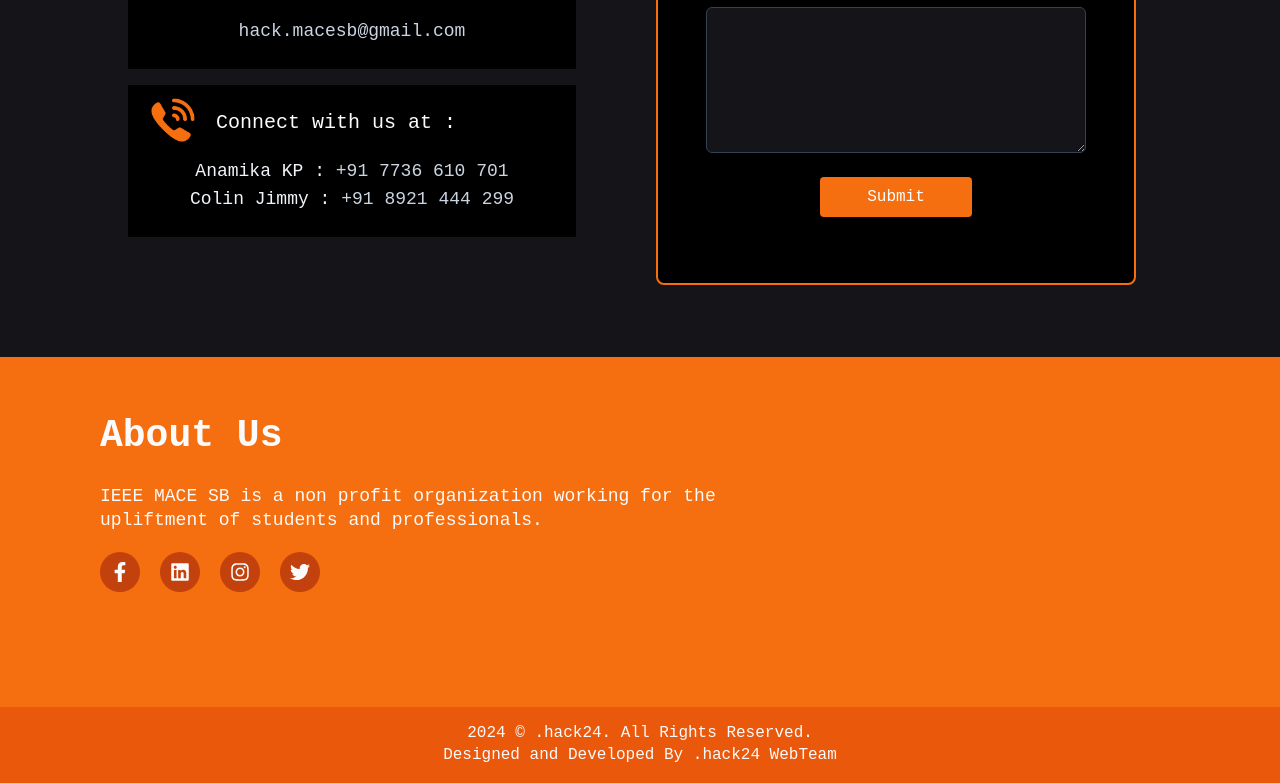
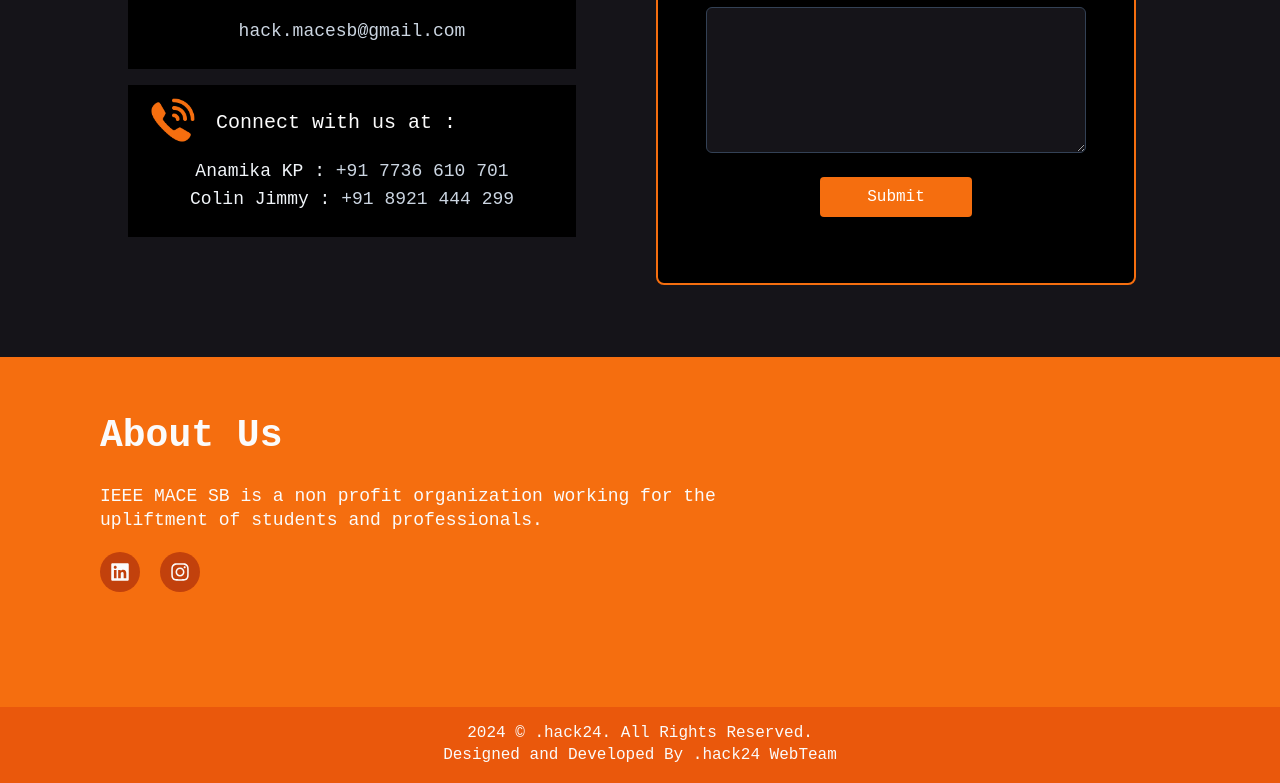
Before and after one commit to FidhaAhamed/hack24-client, a React (Vite) app: page / in a window 1280 px wide. Shown: the part 4433-5216 px from the top of the page. Built offline with nearby package versions, Linux system fonts and the light colour scheme.

Commit message:
Update Footer.tsx

```diff
--- a/src/components/Footer/Footer.tsx
+++ b/src/components/Footer/Footer.tsx
@@ -20,27 +20,15 @@
             <div className="icons flex gap-y-4">
               <a
                 className="bg-orange-700 hover:bg-orange-900 rounded-full w-10 h-10 flex place-content-center place-items-center"
-                href="#"
-              >
-                <FaFacebookF />
-              </a>
-              <a
-                className="bg-orange-700 hover:bg-orange-900 rounded-full w-10 h-10 flex place-content-center place-items-center"
-                href="#"
+                href="https://www.linkedin.com/company/ieeemace/"
               >
                 <FaLinkedin />
               </a>
               <a
                 className="bg-orange-700 hover:bg-orange-900 rounded-full w-10 h-10 flex place-content-center place-items-center"
-                href="#"
+                href="https://www.instagram.com/ieeemace?igsh=NGk3eDcwMGp5aWo3"
               >
                 <FaInstagram />
-              </a>
-              <a
-                className="bg-orange-700 hover:bg-orange-900 rounded-full w-10 h-10 flex place-content-center place-items-center"
-                href="#"
-              >
-                <FaTwitter />
               </a>
             </div>
           </div>
```
